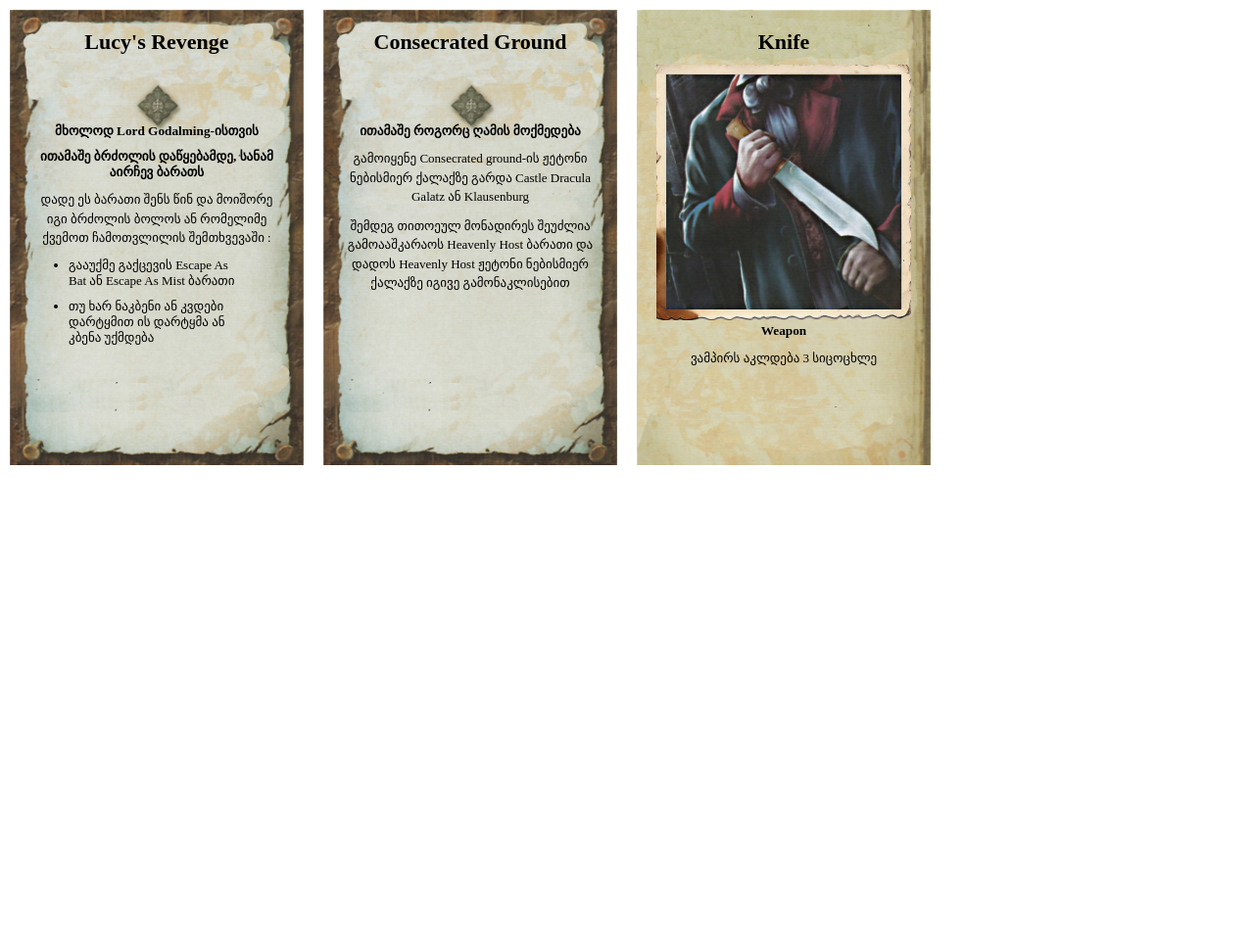
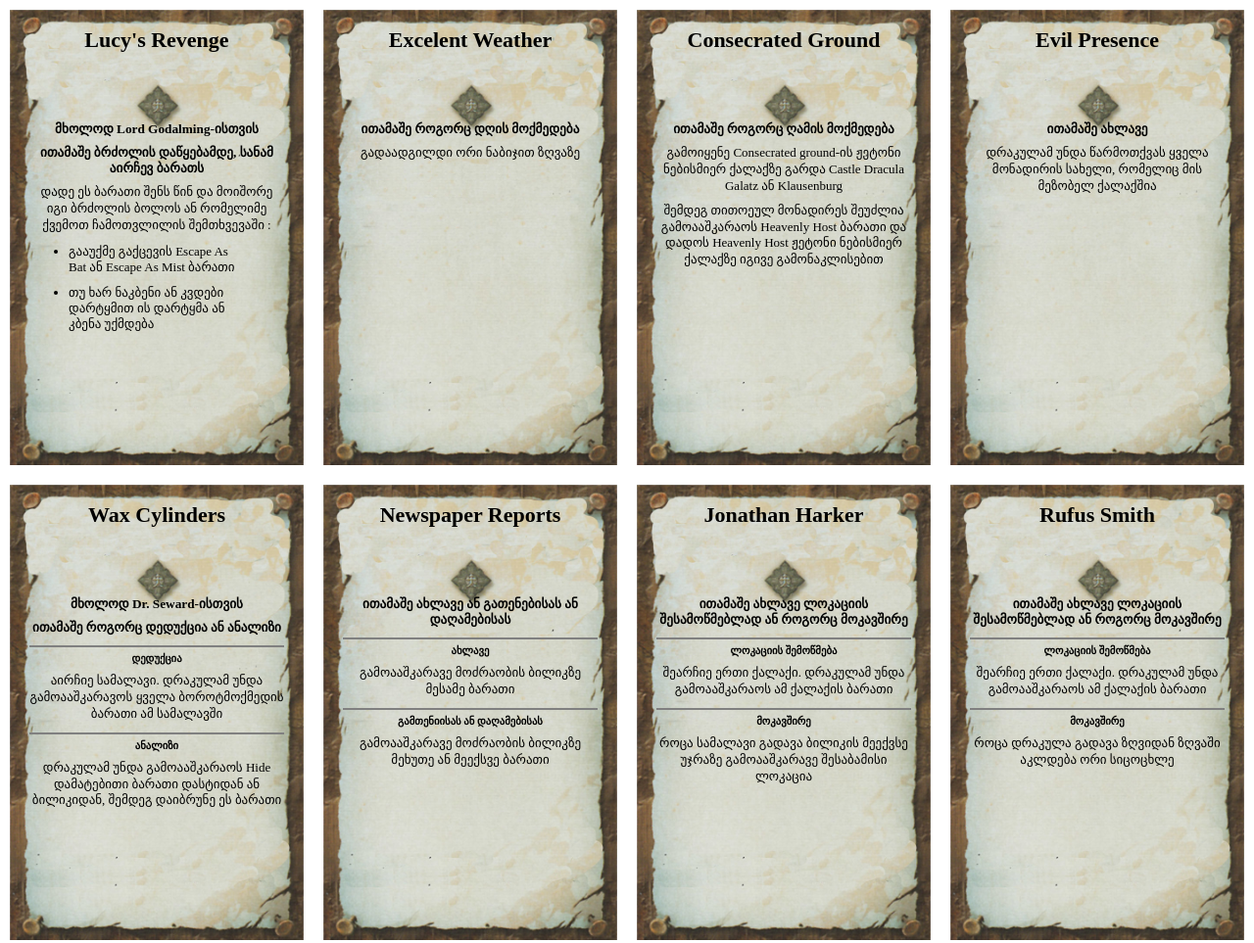
Before and after one commit to vakhovakho/fury-of-dracula-translations, a plain HTML site: page card.html in a window 1280 px wide. Shown: the top 963 px of the page at 98% size. Before the commit the page ends 800 px from the top, so only its background shows below. Drawn offline with Linux system fonts and the light colour scheme; a web font is replaced by a local one.

Commit message:
js refactor and filter method

```diff
--- a/assets/css/card.css
+++ b/assets/css/card.css
@@ -8,39 +8,62 @@
     background-repeat: no-repeat;
     width: 300px;
     height: 465px;
-    padding: 10px 20px;
+    padding: 10px 12px;
     box-sizing: border-box;
     background-size: cover;
     text-align: center;
     display: inline-block;
     vertical-align: top;
     margin: 10px;
+    position: relative;
 }
 
+.card .abilities-container {
+    position: absolute;
+    top: 0;
+    left: 27px;
+    width: 40px;
+    background-size: cover;
+    height: 250px;
+    background-image: url('/assets/images/items/attack-types.png');
+    padding-top: 13px;
+}
+
+.card .abilities-container img {
+    width: 28px;
+    margin-bottom: 3px;
+    opacity: 0;
+}
+
+.card .abilities-container img.show {
+    opacity: 1;
+}
 
 .card.item {
     background-image: url('/assets/images/item-card.jpg');
 }
 .card.event {
     background-image: url('/assets/images/event-card.jpg');
+    padding: 10px 20px;
 }
 
 .card h4 {
     font-size: 22px;
     text-transform: capitalize;
-    margin: 10px 0;
+    margin: 8px 0;
 }
 
 .card .image-container {
+    width: 200px;
+    margin: auto;
     background-image: url('/assets/images/frame-image.png');
-    background-image: url(/assets/images/frame-image.png);
     padding: 10px;
     background-size: cover;
     background-position: -4px -3px;
     background-repeat: no-repeat;
 }
 
-.card img {
+.card .image-container img {
     width: 100%;
     box-sizing: border-box;
 }
@@ -50,13 +73,19 @@
 }
 
 .card .meta-container h5 {
-    margin-bottom: 10px;
+    margin-bottom: 8px;
+}
+
+.card .options-container h6 {
+    padding-top: 5px;
+    margin-top: 10px;
+    border-top: 2px solid grey;
 }
 
 .card p {
     font-size: 13px;
-    line-height: 1.5;
-    margin-top: 10px;
+    line-height: 1.3;
+    margin-top: 8px;
 }
 
 .card ul {
@@ -69,3 +98,7 @@
     margin-top: 10px;
     font-size: 13px;
 }
+
+/* .card .red img {
+    display: none;
+}  */
--- a/assets/js/script.js
+++ b/assets/js/script.js
@@ -1,71 +1,3 @@
-let card1 =  {
-    "type": "event",
-    "title": "Lucy's revenge",
-    "img": "",
-    "abilities": [],
-    "meta": ["მხოლოდ Lord Godalming-ისთვის","ითამაშე ბრძოლის დაწყებამდე, სანამ აირჩევ ბარათს"],
-    "options": [
-        {
-            "title": "",
-            "description": {
-                "paragraphs":[
-                    {
-                        "text":"დადე ეს ბარათი შენს წინ და მოიშორე იგი ბრძოლის ბოლოს ან რომელიმე ქვემოთ ჩამოთვლილის შემთხვევაში :",
-                        "listItems": ["გააუქმე გაქცევის Escape As Bat ან Escape As Mist ბარათი","თუ ხარ ნაკბენი ან კვდები დარტყმით ის დარტყმა ან კბენა უქმდება"]
-                    }
-                ]
-            }
-        }
-    ]
-};
-
-
-let card2 = {
-    "type": "event",
-    "title": "Consecrated ground",
-    "img": "",
-    "abilities": [],
-    "meta": ["ითამაშე როგორც ღამის მოქმედება"],
-    "options": [
-        {
-            "title": "",
-            "description": {
-                "paragraphs":[
-                    {
-                        "text":"გამოიყენე Consecrated ground-ის ჟეტონი ნებისმიერ ქალაქზე გარდა Castle Dracula Galatz ან Klausenburg",
-                        "listItems": []
-                    },
-                    {
-                        "text":"შემდეგ თითოეულ მონადირეს შეუძლია გამოააშკარაოს Heavenly Host ბარათი და დადოს Heavenly Host ჟეტონი ნებისმიერ ქალაქზე იგივე გამონაკლისებით",
-                        "listItems": []
-                    }
-                ]
-            }
-        }
-    ]
-};
-
-let card3 = {
-    "type": "item",
-    "title": "Knife",
-    "img": "/assets/images/items/knife.jpg",
-    "abilities": ["fangs","escape-as-bat"],
-    "meta": ["Weapon"],
-    "options": [
-        {
-            "title": "",
-            "description": {
-                "paragraphs":[
-                    {
-                        "text":"ვამპირს აკლდება 3 სიცოცხლე",
-                        "listItems": []
-                    }
-                ]
-            }
-        }
-    ]
-};
-
 function renderCard(card, parent) {
     let container = document.createElement('div');
     container.classList.add('card', card.type);
@@ -73,13 +5,18 @@ function renderCard(card, parent) {
     renderTitle(card, container);
 
     if(card.img) {
+        if(card.abilities.length) {
+            renderAbilities(card, container);
+        }
         renderImage(card, container);
     }
+
     if(card.meta.length) {
         renderMeta(card, container);
     }
 
     let optionDiv = document.createElement('div');
+    optionDiv.classList.add("options-container");
     container.appendChild(optionDiv);
 
     card.options.forEach(element => {
@@ -93,6 +30,24 @@ function renderTitle(card, parent) {
     let title = document.createElement('h4');
     title.textContent = card.title;
     parent.appendChild(title);
+}
+
+function renderAbilities(card, parent) {
+    const abilitiesContainer = document.createElement("div");
+    abilitiesContainer.classList.add("abilities-container");
+    parent.appendChild(abilitiesContainer);
+
+    const abilityNames = ['fangs', 'fist', 'claws', 'mesmerize', 'plotting', 'escape-as-bat', 'escape-as-mist'];
+    abilityNames.forEach(name => {
+        const imgElement = document.createElement('img');
+        imgElement.src = `/assets/images/attacks/${name}.png`;
+        abilitiesContainer.appendChild(imgElement);
+
+        if(card.abilities.includes(name)) {
+            imgElement.classList.add('show');
+        }
+
+    });
 }
 
 function renderImage(card, parent) {
@@ -150,6 +105,31 @@ function renderList(list, parent) {
     parent.appendChild(ul);
 }
 
-renderCard(card1, document.body);
-renderCard(card2, document.body);
-renderCard(card3, document.body);
+let cards = [];
+const eventParent = document.body;
+const itemParent = document.body;
+
+fetch('/data.json')
+    .then(res => res.json())
+    .then(data => {
+        cards = data;
+        filter();
+    });
+
+function filter(query = "") {
+    eventParent.innerHTML = '';
+    itemParent.innerHTML = '';
+    if(query === "") {
+        filteredCards = cards;
+    } else {
+        filteredCards = cards.filter(card =>  card.title.toLowerCase().indexOf(query.toLowerCase()) > -1);
+    }
+
+    filteredCards.forEach(card => {
+        if(card.type === "event") {
+            renderCard(card, eventParent);
+        } else {
+            renderCard(card, itemParent);
+        }
+    });
+}
--- a/data.json
+++ b/data.json
@@ -270,7 +270,7 @@
                 "description": {
                     "paragraphs":[
                         {
-                            "text":"გამოააშკარავე დრაკულას მოქმედებების და მის ხელთ არსებული ბორტომოქმედებების ბარათები. მოიშორე ერთერთი ბოროტმოქმედის ბარათი",
+                            "text":"გამოააშკარავე დრაკულას მოქმედებების და მის ხელთ არსებული ბოროტომოქმედების ბარათები. მოიშორე ერთერთი ბოროტმოქმედების ბარათი",
                             "listItems": []
                         }
                     ]
@@ -430,7 +430,7 @@
                 "description": {
                     "paragraphs":[
                         {
-                            "text":"დახარჯე ერთი მატარებლის ბილეთი და გადაადგილდი ნებისმიერ ქალაქში მაქსიმუ 4 ლიანდაგის მოშორებით",
+                            "text":"დახარჯე ერთი მატარებლის ბილეთი და გადაადგილდი ნებისმიერ ქალაქში მაქსიმუმ 4 ლიანდაგის მოშორებით",
                             "listItems": []
                         }
                     ]
@@ -463,14 +463,14 @@
         "title": "Forewarned",
         "img": "",
         "abilities": [],
-        "meta": ["ითამაშე როცა დაგესხნიან ხაფანგით (არა ვამპირით)"],
+        "meta": ["გამოიყენე ხაფანგით (არა ვამპირით) თავდასხმისას"],
         "options": [
             {
                 "title": "",
                 "description": {
                     "paragraphs":[
                         {
-                            "text":"გააუქმე ეგ ბარათი ეფექტის გარეშე",
+                            "text":"გააუქმე ხაფანგის ბარათი დანაკარგის გარეშე",
                             "listItems": []
                         }
                     ]
@@ -483,7 +483,7 @@
         "title": "Great strength",
         "img": "",
         "abilities": [],
-        "meta": ["ითამაშე ბრძლის დროს როცა შენ ან სხვა მონადირე ხართ ნაკბენი ან დამარცხდებით დარტყმის შემთხვევაში"],
+        "meta": ["ითამაშე ბრძოლის დროს, თუ შენ ან სხვა მონადირეს ნაკბენი გაქვთ, ან დამარცხდებით დარტყმის შემთხვევაში"],
         "options": [
             {
                 "title": "",
@@ -494,7 +494,7 @@
                             "listItems": []
                         },
                         {
-                            "text":"ბარათის გამოყენება შეგიძლიათ მაშინაც კი თუ ბრძოლაში არ მონაწილეობთ",
+                            "text":"ბარათის გამოყენება შეგიძლიათ მაშინაც კი, თუ ბრძოლაში არ მონაწილეობთ",
                             "listItems": []
                         }
                     ]
@@ -514,7 +514,7 @@
                 "description": {
                     "paragraphs":[
                         {
-                            "text":"ბრძოლის ნაცვლად თქვენც და ვამპირსაც გაკლდებათ ხუთი სიცოცხლე",
+                            "text":"ბრძოლის ნაცვლად, თქვენც და ვამპირსაც გაკლდებათ ხუთი სიცოცხლე",
                             "listItems": []
                         }
                     ]
@@ -667,7 +667,7 @@
         "title": "Rifle",
         "img": "/assets/images/items/rifle.jpg",
         "abilities": ["claws","escape-as-bat"],
-        "meta": ["Weapon"],
+        "meta": ["იარაღი"],
         "options": [
             {
                 "title": "",
@@ -687,7 +687,7 @@
         "title": "Pistol",
         "img": "/assets/images/items/pistol.jpg",
         "abilities": ["claws","plotting"],
-        "meta": ["Weapon"],
+        "meta": ["იარაღი"],
         "options": [
             {
                 "title": "",
@@ -707,7 +707,7 @@
         "title": "Knife",
         "img": "/assets/images/items/knife.jpg",
         "abilities": ["fangs","escape-as-bat"],
-        "meta": ["Weapon"],
+        "meta": ["იარაღი"],
         "options": [
             {
                 "title": "",
@@ -799,7 +799,7 @@
         "title": "Fast horses",
         "img": "/assets/images/items/fast-horses.jpg",
         "abilities": [],
-        "meta": ["გამოიყენე ეს ბარათი როგორც დღის მოქმედება"],
+        "meta": ["გამოიყენე როგორც დღის მოქმედება"],
         "options": [
             {
                 "title": "",
```
